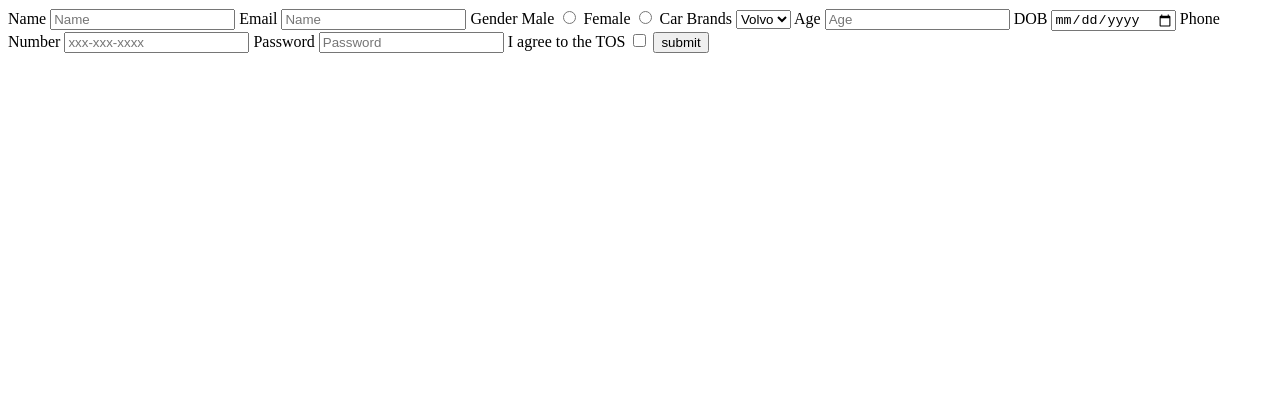
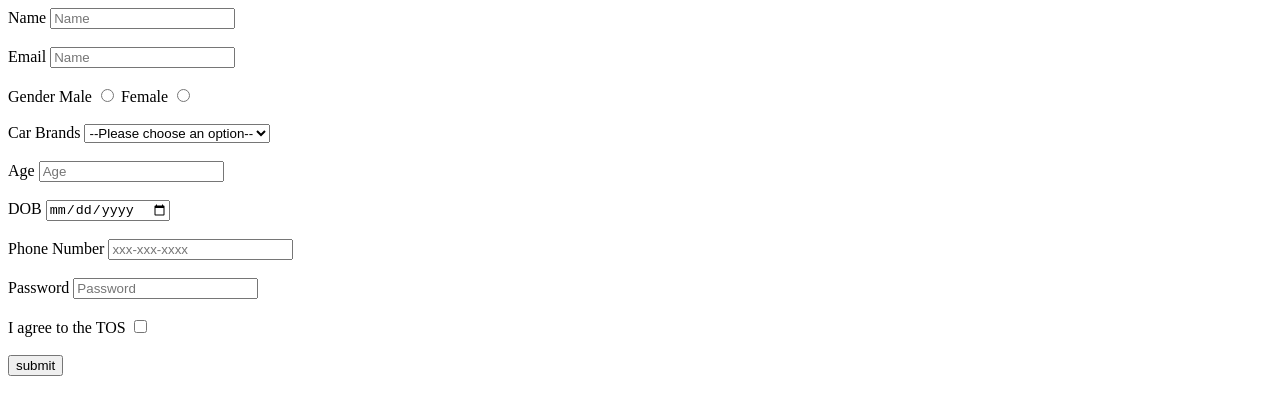
Before and after one commit to acciojob/signup-form-car-RashmiPatil13, a website: page main.html in a window 1280 px wide. Drawn offline with Linux system fonts and the light colour scheme.

Commit message:
created a submission

```diff
--- a/main.html
+++ b/main.html
@@ -9,15 +9,15 @@
 <body>
 	<form method="post">
 		<label for="name">Name</label>
-		<input type="text" required id="name" placeholder="Name">
+		<input type="text" required id="name" placeholder="Name"><br><br>
 
 		<label for="email">Email</label>
-		<input type="Email" required id="email" placeholder="Name">
+		<input type="Email" required id="email" placeholder="Name"><br><br>
          <label>Gender</label>
 		  <label for="gender_m">Male</label>
 	<input type="radio" id="gender_m"  name="Gender" required placeholder="-">
 		<label for="gender_f">Female</label>
-  <input type="radio" id="gender_f"  name="Gender" required placeholder="-">
+  <input type="radio" id="gender_f"  name="Gender" required placeholder="-"><br><br>
 
 
 
@@ -26,29 +26,30 @@
 		<label for="cars">Car Brands</label>
 		<!--<input type="Select" required id="cars" placeholder="--Please choose an option--">-->
 
-        <select name="car" id="cars" required placeholder="--Please choose an option--">
+        <select  id="cars" required >
+			<option value="">--Please choose an option--</option>
 		  <option value="volvo">Volvo</option>
          <option value="saab">Saab</option>
          <option value="opel">Opel</option>
          <option value="audi">Audi</option>
-       </select>
+       </select> <br><br>
 
 
 
 		<label for="age">Age</label>
-		<input type="Number" required id="age" placeholder="Age">
+		<input type="Number" required id="age" placeholder="Age"><br><br>
 
 		<label for="dob">DOB</label>
-		<input type="Date" required id="dob"  placeholder="-">
+		<input type="Date" required id="dob"  placeholder="-"><br><br>
 
 		<label for="tel">Phone Number</label>
-		<input type="Phone Number" required id="tel"  placeholder="xxx-xxx-xxxx">
+		<input type="Phone Number" required id="tel"  placeholder="xxx-xxx-xxxx"><br><br>
 
 		<label for="password">Password</label>
-		<input type="Tel" required id="password"  placeholder="Password">
+		<input type="Tel" required id="password"  placeholder="Password"><br><br>
 
 		<label for="tos">I agree to the TOS	</label>
-		<input type="Checkbox" required id="tos"  placeholder="-">
+		<input type="Checkbox" required id="tos"  placeholder="-"><br><br>
 
 		<button type="submit"> submit</button>
 	<!-- the entire body must be written by student -->
```
